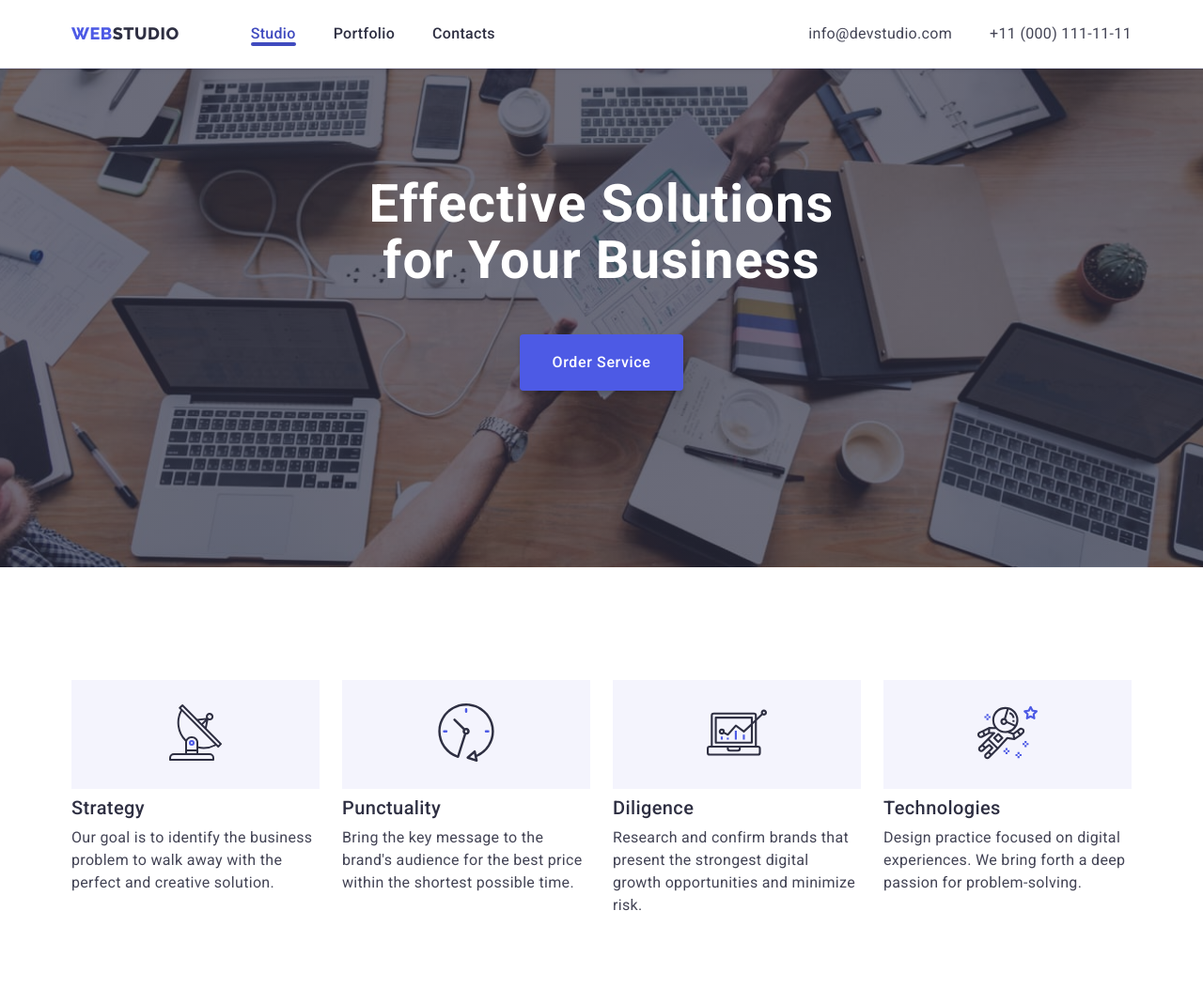
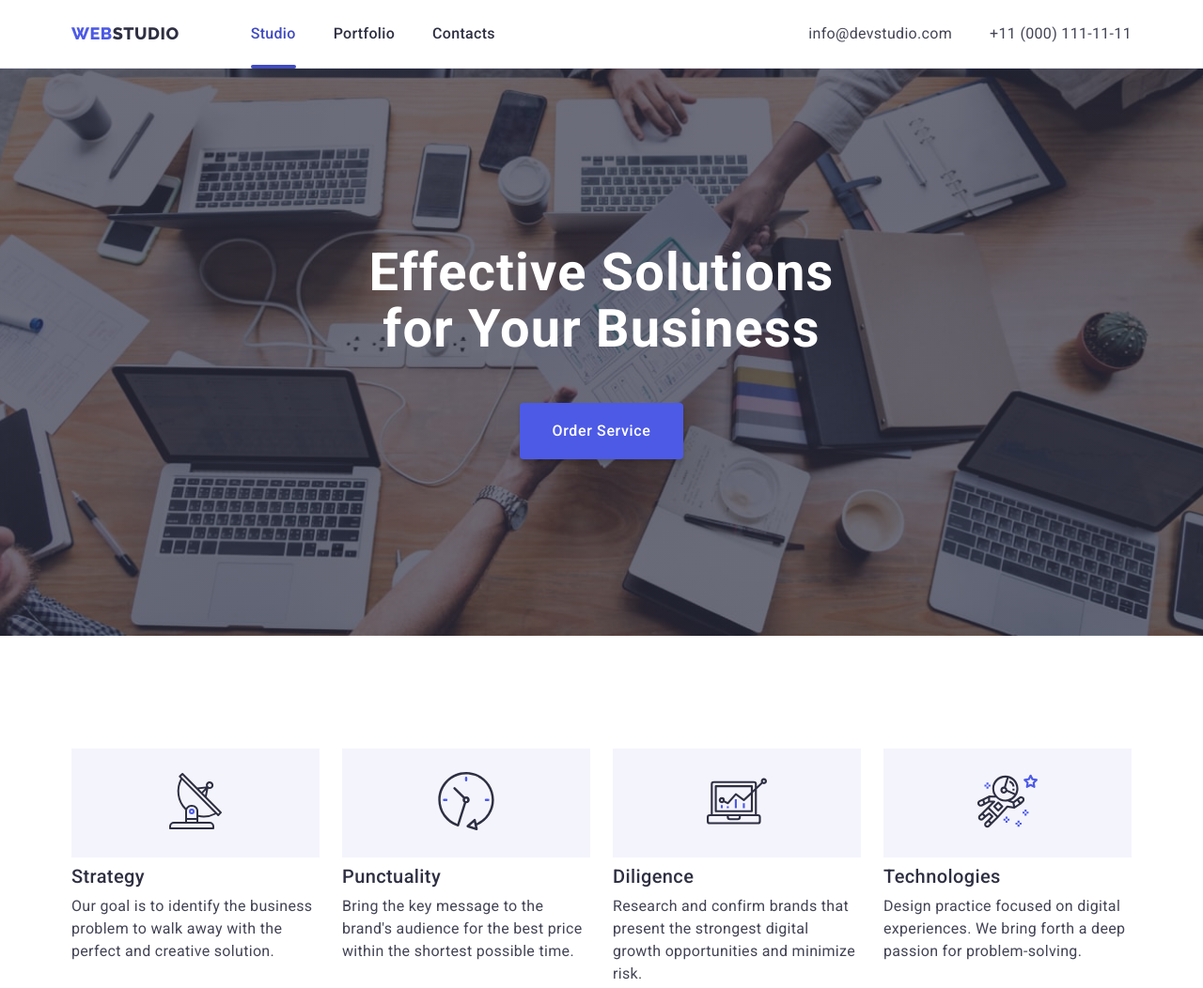
Before and after one commit to valka-andrval/goit-markup-hw-07, a plain HTML site: page index.html in a window 1280 px wide. Shown: the top 1052 px of the page at 94% size. Drawn offline with nearby package versions, Linux system fonts and the light colour scheme.

Commit message:
Update styles.css

```diff
--- a/css/styles.css
+++ b/css/styles.css
@@ -50,12 +50,8 @@ body {
 .header,
 .header-content {
   padding-top: 24px;
-  padding-bottom: 24px;
 }
 .header {
-  position: fixed;
-  width: 100%;
-  z-index: 2;
   border-bottom: 1px solid var(--border-portfolio-color);
   box-shadow: 0px 2px 1px rgba(46, 47, 66, 0.08),
     0px 1px 1px rgba(46, 47, 66, 0.16), 0px 1px 6px rgba(46, 47, 66, 0.08);
@@ -78,6 +74,7 @@ body {
   text-transform: uppercase;
   color: var(--color-iris);
   margin-right: 76px;
+  padding-bottom: 24px;
 }
 .logo-studio {
   color: var(--primary-text-color);
@@ -99,6 +96,7 @@ body {
   color: var(--primary-text-color);
   transition: color var(--transition);
   display: block;
+  padding-bottom: 24px;
 }
 .nav-list-item:hover,
 .nav-list-item:focus {
@@ -135,6 +133,7 @@ body {
   display: flex;
   align-items: center;
   gap: 40px;
+  padding-bottom: 24px;
 }
 .address-list-item {
   font-family: inherit;
@@ -217,6 +216,9 @@ body {
   width: 100%;
   height: 100%;
   background-color: var(--bg-modals-color);
+  transition-property: opacity, visibility;
+  transition-duration: 250ms;
+  transition-timing-function: cubic-bezier(0.4, 0, 0.2, 1);
 }
 .backdrop.is-hidden {
   opacity: 0;
```
